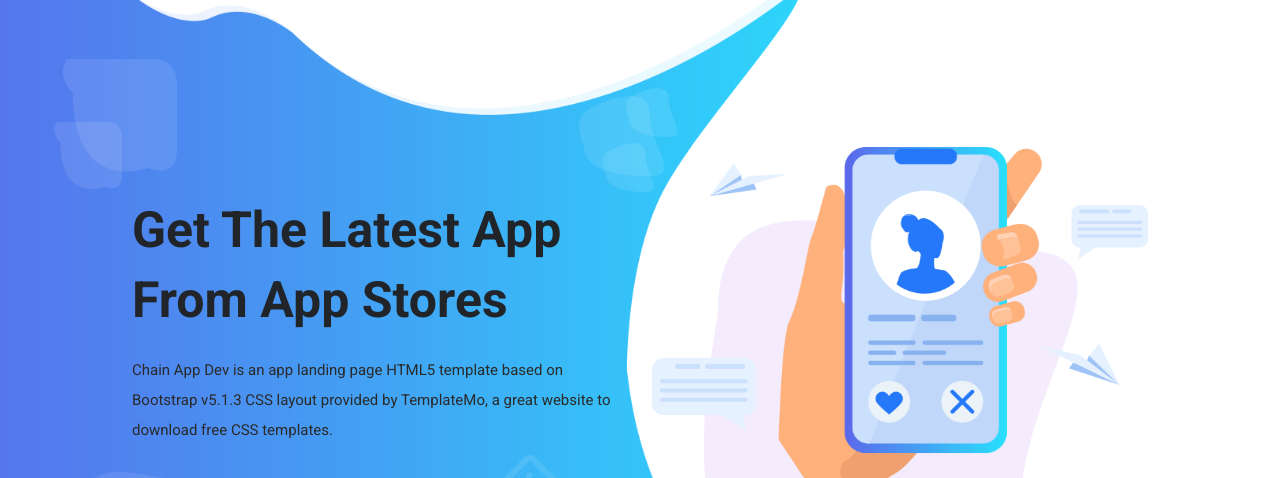
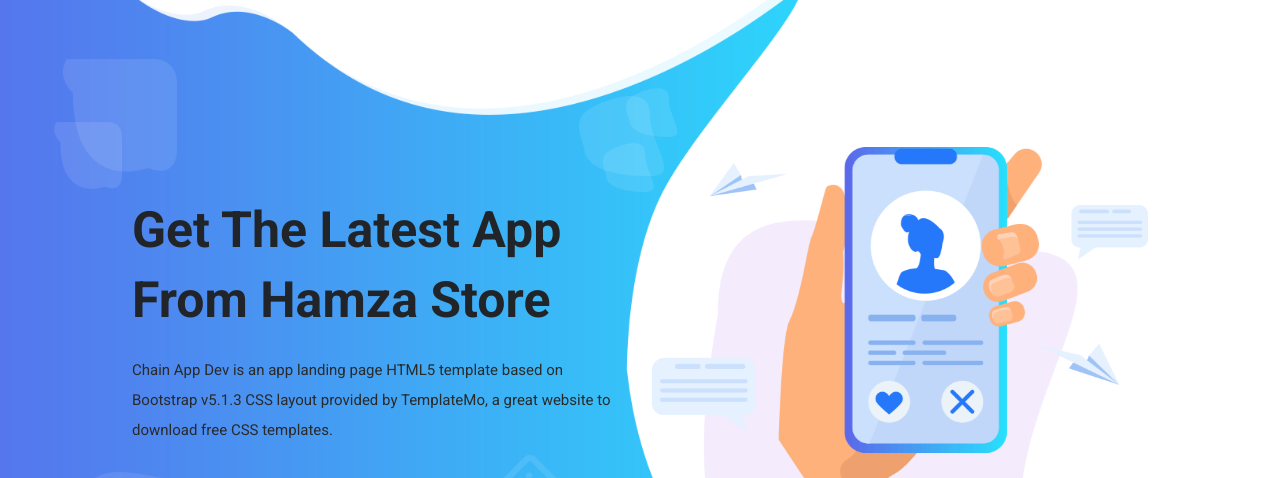
Before and after one commit to code-with-Hamza667/chain, a plain HTML site: page index.html in a window 1280 px wide. Shown: the part 103-581 px from the top of the page. Drawn offline with Linux system fonts and the light colour scheme.

Commit message:
Update index.html

```diff
--- a/index.html
+++ b/index.html
@@ -174,7 +174,7 @@ https://templatemo.com/tm-570-chain-app-dev
               <div class="left-content show-up header-text wow fadeInLeft" data-wow-duration="1s" data-wow-delay="1s">
                 <div class="row">
                   <div class="col-lg-12">
-                    <h2>Get The Latest App From App Stores</h2>
+                    <h2>Get The Latest App From Hamza Store</h2>
                     <p>Chain App Dev is an app landing page HTML5 template based on Bootstrap v5.1.3 CSS layout provided by TemplateMo, a great website to download free CSS templates.</p>
                   </div>
                   <div class="col-lg-12">
```
